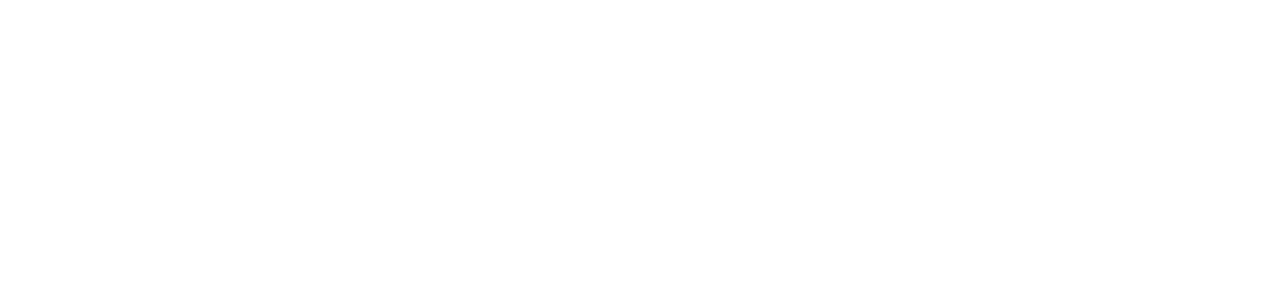
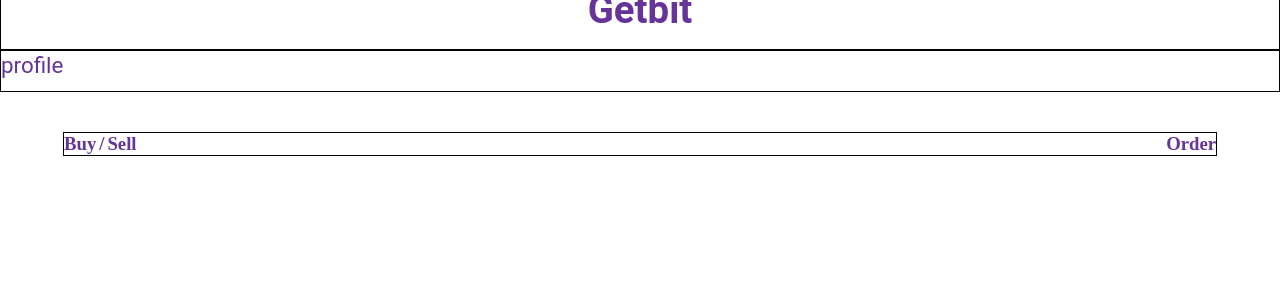
Before and after one commit to Boiderah/Chbit, a React (Vite) app in the folder Client/: page /home in a window 1280 px wide. Before the commit this address had no page. Shown: the top 300 px of the page. Built offline with nearby package versions, Linux system fonts and the light colour scheme.

Commit message:
added component

```diff
--- a/Client/src/App.jsx
+++ b/Client/src/App.jsx
@@ -1,6 +1,7 @@
 import './App.css'
 import Sigin from './Pages/SignInPage/Sigin'
 import SignUp from './Pages/SignupPage/Signup'
+import Home from './Pages/HomePage/Home'
 import { BrowserRouter, Route, Routes } from 'react-router-dom';
 
 function App() {
@@ -11,6 +12,7 @@ function App() {
     <Routes>
       <Route path="/" element={<Sigin />} />
       <Route path="/signup" element={<SignUp />} />
+      <Route path="/home" element={<Home />} />
     </Routes>
     </BrowserRouter>
     </>
--- a/Client/src/Pages/HomePage/Home.css
+++ b/Client/src/Pages/HomePage/Home.css
@@ -8,13 +8,49 @@
   #home .contain{
     color: #639;
     height: 5rem;
-    margin-top: -5vh;
+    margin-top: -4vh;
+    /* margin-bottom: 1vh; */
     letter-spacing: 0;
-    line-height: 1.275;
-    font-weight: 600;
-    font-size: 1.9rem;
+    font-weight: 400;
+    font-size: 1.2rem;
     font-family: Roboto, sans-serif;
     display: flex;
     align-items: center;
     justify-content: center;
+    border: 1px solid black;
   }
+  #home .profile{
+    color: #639;
+    height: 5vh;
+    margin-bottom: 5vh;
+    letter-spacing: 0;
+    line-height: 1.275;
+    font-weight: 400;
+    font-size: 1.4rem;
+    font-family: Roboto, sans-serif;
+    display: flex;
+    border: 1px solid black;
+  }
+  #home #contentbox{
+    display: flex;
+    flex-direction: column;
+    justify-content: center;
+    align-items: center;
+    width: 100%;
+    /* height: 100vh; */
+  }
+
+  #home .prod{
+    display: flex;
+    justify-content: space-between;
+    align-items: center;
+    width: 90%;
+    color: #639;
+    border: 1px solid black;
+  }
+  #home #bandS{
+    display: flex;
+    justify-content: center;
+    flex-direction: row;
+    gap: 3px;
+  }
--- a/Client/src/Pages/HomePage/Home.jsx
+++ b/Client/src/Pages/HomePage/Home.jsx
@@ -2,18 +2,27 @@ import React from 'react'
 import "./Home.css"
 
 const Home = () => {
+
   return (
     <div id="home">
       <div className="contain">
         <h1>Getbit</h1>
+      </div>
+      <div className="profile">
+        profile
+      </div>
+      <div id="contentbox">
         <div className="prod">
-          <div id="b&S">
-            <h1>Buy</h1>
-            <h1>/Sell</h1>
+          <div id="bandS">
+            <h3>Buy</h3>
+            <h3>/</h3>
+            <h3>Sell</h3>
           </div>
-          <div id="trns">Order</div>
+          <div id="trns">
+            <h3>Order</h3>
+            </div>
         </div>
-      </div>
+        </div>
 
     </div>
   )
--- a/Client/src/Pages/SignInPage/Sigin.jsx
+++ b/Client/src/Pages/SignInPage/Sigin.jsx
@@ -1,27 +1,52 @@
 import { Link } from "react-router-dom";
 import "./Signin.css";
+import { useState } from "react";
 
 const Sigin = () => {
+  const [ email, setEmail] = useState("")
+  const [ Password, setPassword] = useState("")
+
+  const handleSubmit = (e) => {
+    e.preventDefault();
+    console.log(email, Password)
+
+    fetch("http://localhost:4000/Login",{
+      method: "POST",
+      headers: {
+        "Content-Type": "application/json",
+      },
+      body: JSON.stringify({
+        email: email,
+        password: Password,
+      }),
+    })
+    .then(res => res.json())
+    .then(res => console.log(res))
+    .catch(err => console.error(err))
+    }
 
   return (
     <div className="container">
-       <form className="form">
+       <form onSubmit={handleSubmit} className="form">
         <span className="brandname">Getbit</span>
         <span className="wlcb">Welcome back</span>
-      <span className="header">Login To Your Account</span>
+      {/* <span className="header">Login To Your Account</span> */}
       <div className="inputs">
-        <input placeholder="Email" className="input" type="text" />
-        <input placeholder="Password" className="input" type="password" />
+        <input placeholder="Email" className="input" type="text" value={email} onChange={(e)=>setEmail(e.target.value)}/>
+        <input placeholder="Password" className="input" type="password" value={Password}  onChange={(e)=>setPassword(e.target.value)} />
+
         <div className="checkbox-container">
           <label className="checkbox" htmlFor="checkbox">
             <input type="checkbox" id="checkbox" />
           </label>
           <label className="checkbox-text" htmlFor="checkbox">Remember me</label>
         </div>
+
         {/* <button className="sign-in-btn">Submit</button> */}
         <button type="submit" className="form--submit">
            Login
        </button>
+
         <a className="forget" href="#">Forget password ?</a>
         <p className="signup-link">Don't have an account? <Link to={'/signup'}>Sign up</Link></p>
       </div>
```
Also changed, not shown: Client/src/Component/Buy.jsx (added, +9 -0 lines), Client/src/Component/Sell.jsx (added, +9 -0 lines), Client/vite.config.js.timestamp-1712231482860-334f571bd8e22.mjs (added, +10 -0 lines), Client/src/Component/Buy.css (added), Client/src/Component/Sell.css (added), Client/src/Pages/Buy/Buy.jsx (line endings or trailing spaces), 1 other file (tests, documents, lock files or other folders).
